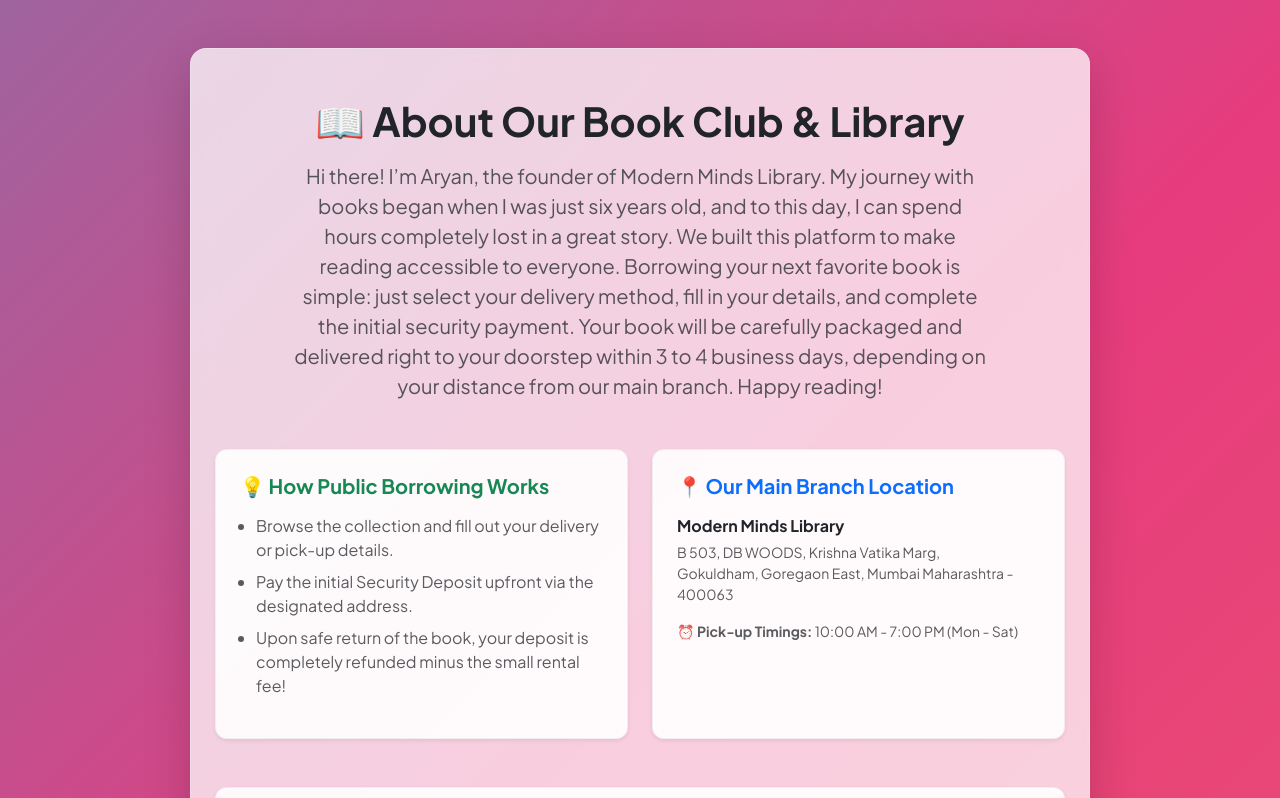
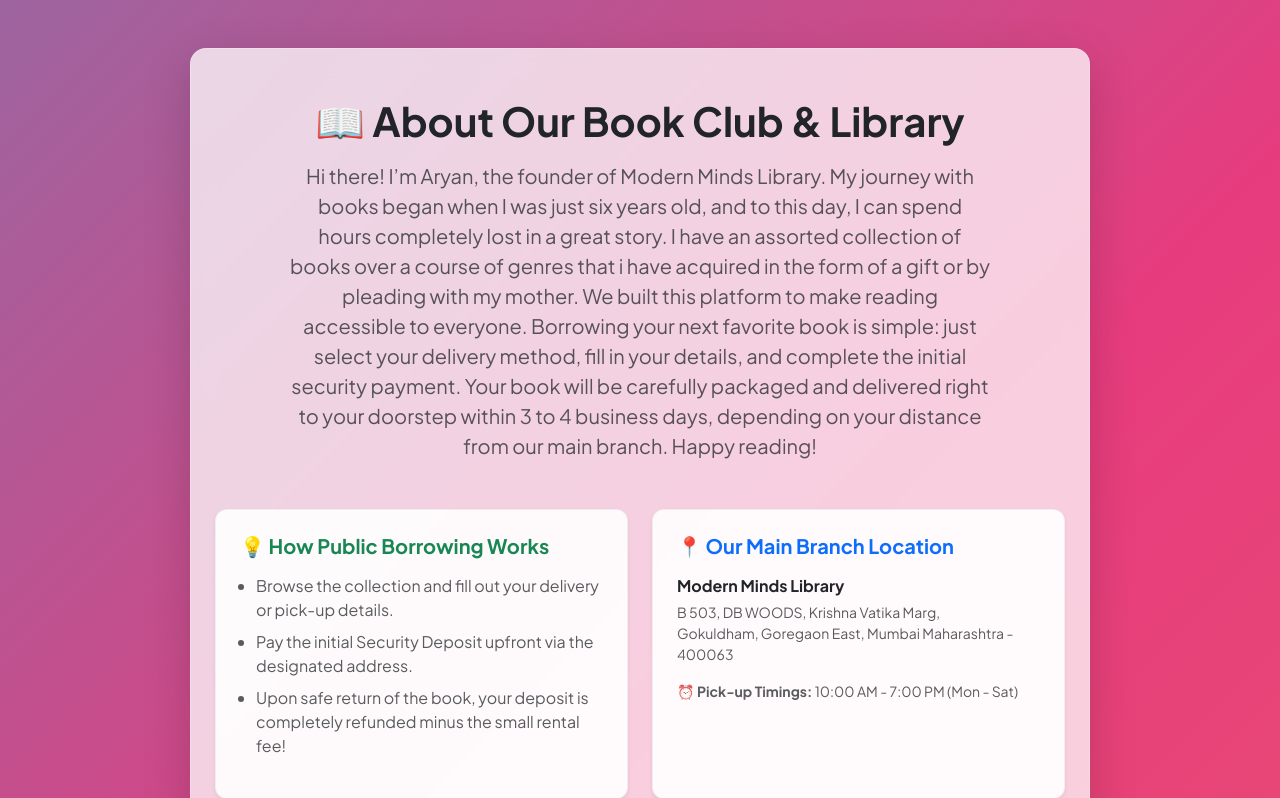
Before and after one commit to AryanTulsyan/Library, a Django app: template books/templates/books/about.html in a window 1280 px wide. Shown: the top 798 px of the page. Run offline with Django 3.2, Linux system fonts and the light colour scheme; the template is opened without the code that fills it, so the values that code supplies are empty.

Commit message:
UI: Updated About Page introductory text and heading details

```diff
--- a/books/templates/books/about.html
+++ b/books/templates/books/about.html
@@ -61,6 +61,7 @@
     <p class="fs-5 text-muted mx-auto mb-5" style="max-width: 700px;">
         Hi there! I’m Aryan, the founder of Modern Minds Library.
         My journey with books began when I was just six years old, and to this day, I can spend hours completely lost in a great story.
+        I have an assorted collection of books over a course of genres that i have acquired in the form of a gift or by pleading with my mother.
         We built this platform to make reading accessible to everyone.
         Borrowing your next favorite book is simple: just select your delivery method, fill in your details, and complete the initial security payment. Your book will be carefully packaged and delivered right to your doorstep within 3 to 4 business days, depending on your distance from our main branch.
         Happy reading!
```
